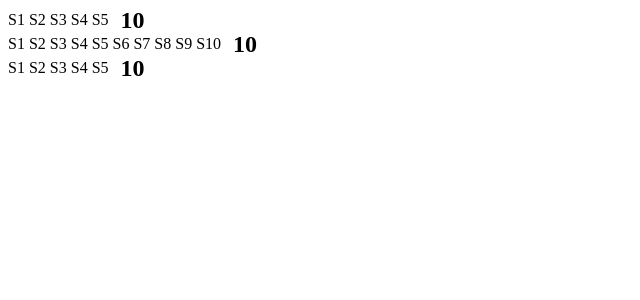
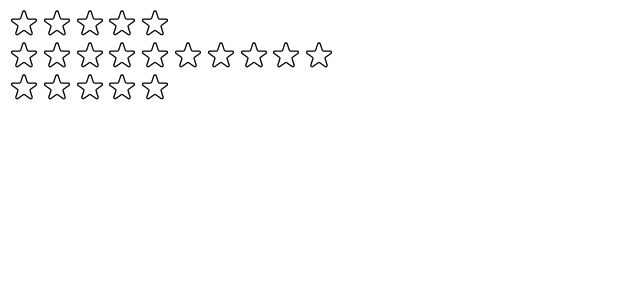
Before and after one commit to CezarLuca/07_use_popcorn, a React (Create React App) app: page / in a window 1280 px wide. Shown: the top 300 px of the page, without its empty margins (0-640 px from the left). Built offline with nearby package versions, Linux system fonts and the light colour scheme.

Commit message:
Creating the Stars done

```diff
--- a/src/StarRating.js
+++ b/src/StarRating.js
@@ -1,3 +1,5 @@
+import { useState } from "react";
+
 const containerStyle = {
     display: "flex",
     alignItems: "center",
@@ -6,7 +8,7 @@ const containerStyle = {
 
 const starContainerStyle = {
     display: "flex",
-    gap: "0.25rem",
+    gap: "0.05rem",
     alignItems: "center",
 };
 
@@ -18,14 +20,103 @@ const textStyle = {
 };
 
 export default function StarRating({ maxRating = 5 }) {
+    const [rating, setRating] = useState(0);
+
+    function handleRating(rating) {
+        setRating(rating);
+    }
+
     return (
         <div style={containerStyle}>
             <div style={starContainerStyle}>
                 {Array.from({ length: maxRating }, (_, i) => (
-                    <span>S{i + 1}</span>
+                    <Star
+                        key={i}
+                        onRating={() => handleRating(i + 1)}
+                        full={rating >= i + 1}
+                    />
                 ))}
             </div>
-            <p style={textStyle}>10</p>
+            <p style={textStyle}>{rating || ""}</p>
         </div>
     );
 }
+
+const starStyle = {
+    width: "2rem",
+    height: "2rem",
+    display: "block",
+    cursor: "pointer",
+};
+
+function Star({ onRating, full }) {
+    return (
+        <span role="button" style={starStyle} onClick={onRating}>
+            {full ? (
+                <svg
+                    xmlns="http://www.w3.org/2000/svg"
+                    viewBox="0 0 20 20"
+                    fill="#000"
+                    stroke="#000"
+                >
+                    <path d="M9.049 2.927c.3-.921 1.603-.921 1.902 0l1.07 3.292a1 1 0 00.95.69h3.462c.969 0 1.371 1.24.588 1.81l-2.8 2.034a1 1 0 00-.364 1.118l1.07 3.292c.3.921-.755 1.688-1.54 1.118l-2.8-2.034a1 1 0 00-1.175 0l-2.8 2.034c-.784.57-1.838-.197-1.539-1.118l1.07-3.292a1 1 0 00-.364-1.118L2.98 8.72c-.783-.57-.38-1.81.588-1.81h3.461a1 1 0 00.951-.69l1.07-3.292z" />
+                </svg>
+            ) : (
+                <svg
+                    xmlns="http://www.w3.org/2000/svg"
+                    fill="none"
+                    viewBox="0 0 24 24"
+                    stroke="#000"
+                >
+                    <path
+                        strokeLinecap="round"
+                        strokeLinejoin="round"
+                        strokeWidth="{2}"
+                        d="M11.049 2.927c.3-.921 1.603-.921 1.902 0l1.519 4.674a1 1 0 00.95.69h4.915c.969 0 1.371 1.24.588 1.81l-3.976 2.888a1 1 0 00-.363 1.118l1.518 4.674c.3.922-.755 1.688-1.538 1.118l-3.976-2.888a1 1 0 00-1.176 0l-3.976 2.888c-.783.57-1.838-.197-1.538-1.118l1.518-4.674a1 1 0 00-.363-1.118l-3.976-2.888c-.784-.57-.38-1.81.588-1.81h4.914a1 1 0 00.951-.69l1.519-4.674z"
+                    />
+                </svg>
+            )}
+        </span>
+    );
+}
+
+/*
+SPACING SYSTEM (px)
+2 / 4 / 8 / 12 / 16 / 24 / 32 / 40 / 48 / 64 / 80 / 96 / 128
+
+FONT SIZE SYSTEM (px)
+10 / 12 / 14 / 16 / 18 / 20 / 24 / 30 / 36 / 44 /52 / 62 / 74 / 86 / 98
+*/
+
+/*
+FULL STAR
+
+<svg
+  xmlns="http://www.w3.org/2000/svg"
+  viewBox="0 0 20 20"
+  fill="#000"
+  stroke="#000"
+>
+  <path
+    d="M9.049 2.927c.3-.921 1.603-.921 1.902 0l1.07 3.292a1 1 0 00.95.69h3.462c.969 0 1.371 1.24.588 1.81l-2.8 2.034a1 1 0 00-.364 1.118l1.07 3.292c.3.921-.755 1.688-1.54 1.118l-2.8-2.034a1 1 0 00-1.175 0l-2.8 2.034c-.784.57-1.838-.197-1.539-1.118l1.07-3.292a1 1 0 00-.364-1.118L2.98 8.72c-.783-.57-.38-1.81.588-1.81h3.461a1 1 0 00.951-.69l1.07-3.292z"
+  />
+</svg>
+
+
+EMPTY STAR
+
+<svg
+  xmlns="http://www.w3.org/2000/svg"
+  fill="none"
+  viewBox="0 0 24 24"
+  stroke="#000"
+>
+  <path
+    strokeLinecap="round"
+    strokeLinejoin="round"
+    strokeWidth="{2}"
+    d="M11.049 2.927c.3-.921 1.603-.921 1.902 0l1.519 4.674a1 1 0 00.95.69h4.915c.969 0 1.371 1.24.588 1.81l-3.976 2.888a1 1 0 00-.363 1.118l1.518 4.674c.3.922-.755 1.688-1.538 1.118l-3.976-2.888a1 1 0 00-1.176 0l-3.976 2.888c-.783.57-1.838-.197-1.538-1.118l1.518-4.674a1 1 0 00-.363-1.118l-3.976-2.888c-.784-.57-.38-1.81.588-1.81h4.914a1 1 0 00.951-.69l1.519-4.674z"
+  />
+</svg>
+
+*/
```
Also changed, not shown: src/index.css (+0 -33 lines).
